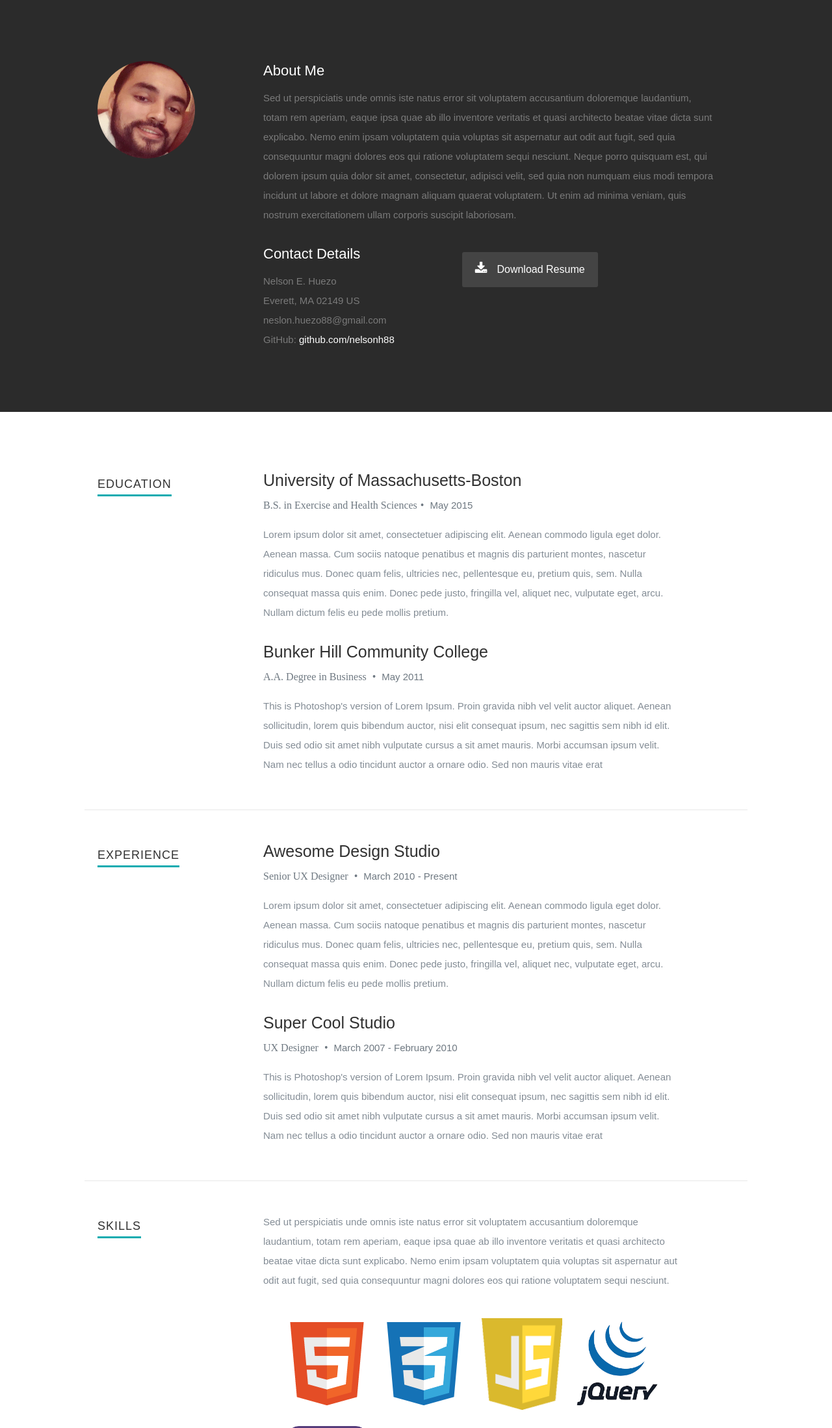
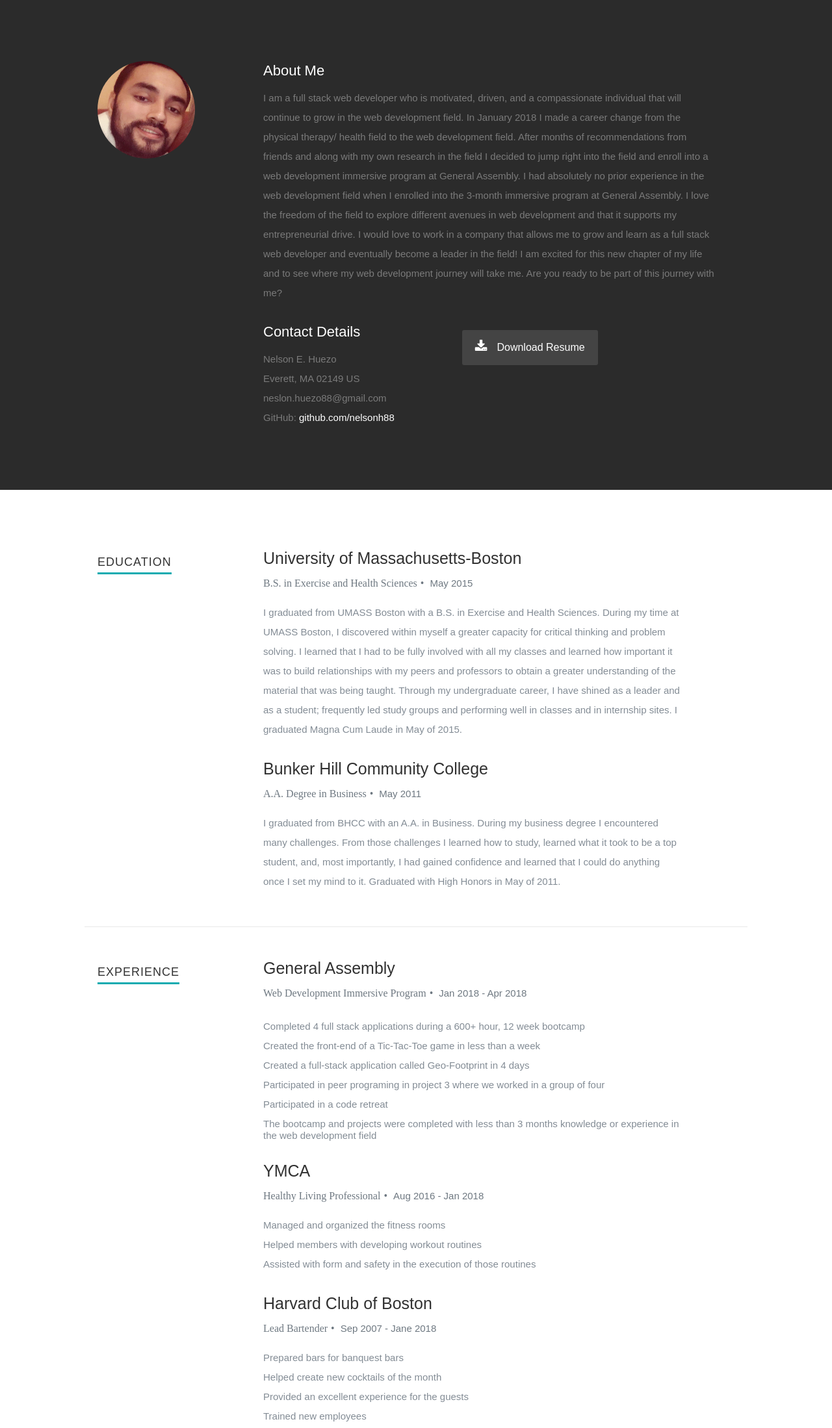
Before and after one commit to nelsonh88/nelsonh88.github.io, a website: page index.html in a window 1280 px wide. Shown: the part 502-2700 px from the top of the page at 65% size. Drawn offline with nearby package versions, Linux system fonts and the light colour scheme; a web font is replaced by a local one.

Commit message:
Adds text instead of latin
- went through my skills section and wrote text instead of latin
- went through my about me section and wrote text instead of latin
- went through my education section and wrote text instead of latin

```diff
--- a/index.html
+++ b/index.html
@@ -81,12 +81,22 @@
 
             <h2>About Me</h2>
 
-            <p>Sed ut perspiciatis unde omnis iste natus error sit voluptatem accusantium doloremque laudantium, totam rem aperiam,
-            eaque ipsa quae ab illo inventore veritatis et quasi architecto beatae vitae dicta sunt explicabo. Nemo enim ipsam
-            voluptatem quia voluptas sit aspernatur aut odit aut fugit, sed quia consequuntur magni dolores eos qui ratione
-            voluptatem sequi nesciunt. Neque porro quisquam est, qui dolorem ipsum quia dolor sit amet, consectetur, adipisci velit,
-            sed quia non numquam eius modi tempora incidunt ut labore et dolore magnam aliquam quaerat voluptatem.
-            Ut enim ad minima veniam, quis nostrum exercitationem ullam corporis suscipit laboriosam.
+            <p>I am a full stack web developer who is motivated, driven, and a
+              compassionate individual that will continue to grow in the web
+              development field.  In January 2018 I made a career change from
+              the physical therapy/ health field to the web development field.
+              After months of recommendations from friends and along with my own
+              research in the field I decided to jump right into the field and
+              enroll into a web development immersive program at General Assembly.
+              I had absolutely no prior experience in the web development field
+              when I enrolled into the 3-month immersive program at General Assembly.
+              I love the freedom of the field to explore different avenues in
+              web development and that it supports my entrepreneurial drive. I
+              would love to work in a company that allows me to grow and learn
+              as a full stack web developer and eventually become a leader in
+              the field!  I am excited for this new chapter of my life and to
+              see where my web development journey will take me.  Are you ready
+              to be part of this journey with me?
             </p>
 
             <div class="row">
@@ -140,10 +150,17 @@
                   <p class="info">B.S. in Exercise and Health Sciences<span>•</span> <em class="date">May 2015</em></p>
 
                   <p>
-                  Lorem ipsum dolor sit amet, consectetuer adipiscing elit. Aenean commodo ligula eget dolor. Aenean massa.
-                  Cum sociis natoque penatibus et magnis dis parturient montes, nascetur ridiculus mus. Donec quam felis,
-                  ultricies nec, pellentesque eu, pretium quis, sem. Nulla consequat massa quis enim.
-                  Donec pede justo, fringilla vel, aliquet nec, vulputate eget, arcu. Nullam dictum felis eu pede mollis pretium.
+                  I graduated from UMASS Boston with a B.S. in Exercise and
+                  Health Sciences.  During my time at UMASS Boston, I discovered
+                  within myself a greater capacity for critical thinking and
+                  problem solving.  I learned that I had to be fully involved
+                  with all my classes and learned how important it was to build
+                  relationships with my peers and professors to obtain a greater
+                  understanding of the material that was being taught. Through
+                  my undergraduate career, I have shined as a leader and as a
+                  student; frequently led study groups and performing well in
+                  classes and in internship sites.  I graduated Magna Cum Laude
+                  in May of 2015.
                   </p>
 
                </div>
@@ -155,13 +172,15 @@
                <div class="twelve columns">
 
                   <h3>Bunker Hill Community College</h3>
-                  <p class="info">A.A. Degree in Business <span>•</span> <em class="date">May 2011</em></p>
+                  <p class="info">A.A. Degree in Business<span>•</span> <em class="date">May 2011</em></p>
 
                   <p>
-                  This is Photoshop's version  of Lorem Ipsum. Proin gravida nibh vel velit auctor aliquet.
-                  Aenean sollicitudin, lorem quis bibendum auctor, nisi elit consequat ipsum, nec sagittis sem
-                  nibh id elit. Duis sed odio sit amet nibh vulputate cursus a sit amet mauris. Morbi accumsan
-                  ipsum velit. Nam nec tellus a odio tincidunt auctor a ornare odio. Sed non  mauris vitae erat
+                  I graduated from BHCC with an A.A. in Business.  During my
+                  business degree I encountered many challenges.  From those challenges
+                  I learned how to study, learned what it took to be a top student,
+                  and, most importantly, I had gained confidence and learned
+                  that I could do anything once I set my mind to it. Graduated
+                  with High Honors in May of 2011.
                   </p>
 
                </div>
@@ -186,14 +205,35 @@
 
                <div class="twelve columns">
 
-                  <h3>Awesome Design Studio</h3>
-                  <p class="info">Senior UX Designer <span>•</span> <em class="date">March 2010 - Present</em></p>
+                  <h3>General Assembly</h3>
+                  <p class="info">Web Development Immersive Program<span>•</span> <em class="date">Jan 2018 - Apr 2018</em></p>
+<p>
+  <ul>
+  <li>Completed 4 full stack applications during a 600+ hour, 12 week bootcamp</li>
+  <li>Created the front-end of a Tic-Tac-Toe game in less than a week</li>
+  <li>Created a full-stack application called Geo-Footprint in 4 days</li>
+  <li>Participated in peer programing in project 3 where we worked in a group of four</li>
+  <li>Participated in a code retreat</li>
+  <li>The bootcamp and projects were completed with less than 3 months knowledge or experience in the web development field</li>
+  </ul>
+</p>
+
+
+               </div>
+
+            </div> <!-- item end -->
+
+            <div class="row item">
+
+               <div class="twelve columns">
+
+                  <h3>YMCA</h3>
+                  <p class="info">Healthy Living Professional<span>•</span> <em class="date">Aug 2016 - Jan 2018</em></p>
 
                   <p>
-                  Lorem ipsum dolor sit amet, consectetuer adipiscing elit. Aenean commodo ligula eget dolor. Aenean massa.
-                  Cum sociis natoque penatibus et magnis dis parturient montes, nascetur ridiculus mus. Donec quam felis,
-                  ultricies nec, pellentesque eu, pretium quis, sem. Nulla consequat massa quis enim.
-                  Donec pede justo, fringilla vel, aliquet nec, vulputate eget, arcu. Nullam dictum felis eu pede mollis pretium.
+                    Managed and organized the fitness rooms</br>
+                    Helped members with developing workout routines</br>
+                    Assisted with form and safety in the execution of those routines</br>
                   </p>
 
                </div>
@@ -204,14 +244,14 @@
 
                <div class="twelve columns">
 
-                  <h3>Super Cool Studio</h3>
-                  <p class="info">UX Designer <span>•</span> <em class="date">March 2007 - February 2010</em></p>
+                  <h3>Harvard Club of Boston</h3>
+                  <p class="info">Lead Bartender<span>•</span> <em class="date">Sep 2007 - Jane 2018</em></p>
 
                   <p>
-                  This is Photoshop's version  of Lorem Ipsum. Proin gravida nibh vel velit auctor aliquet.
-                  Aenean sollicitudin, lorem quis bibendum auctor, nisi elit consequat ipsum, nec sagittis sem
-                  nibh id elit. Duis sed odio sit amet nibh vulputate cursus a sit amet mauris. Morbi accumsan
-                  ipsum velit. Nam nec tellus a odio tincidunt auctor a ornare odio. Sed non  mauris vitae erat
+                    Prepared bars for banquest bars</br>
+                    Helped create new cocktails of the month</br>
+                    Provided an excellent experience for the guests</br>
+                    Trained new employees</br>
                   </p>
 
                </div>
@@ -233,10 +273,12 @@
 
          <div class="nine columns main-col">
 
-            <p>Sed ut perspiciatis unde omnis iste natus error sit voluptatem accusantium doloremque laudantium, totam rem aperiam,
-            eaque ipsa quae ab illo inventore veritatis et quasi architecto beatae vitae dicta sunt explicabo. Nemo enim ipsam
-            voluptatem quia voluptas sit aspernatur aut odit aut fugit, sed quia consequuntur magni dolores eos qui ratione
-            voluptatem sequi nesciunt.
+            <p>Since getting into the web development field in January of 2018,
+              I have learned and received an understanding in the skills below.
+              I am part of a career where I am dedicated to ongoing learning in
+              skills already acquired and in new skills.  I will continue to grow
+              and am excited to learn new skills and to improve in the skills I
+              have already obtained.
             </p>
 
             <div class="skill-icons">
```
